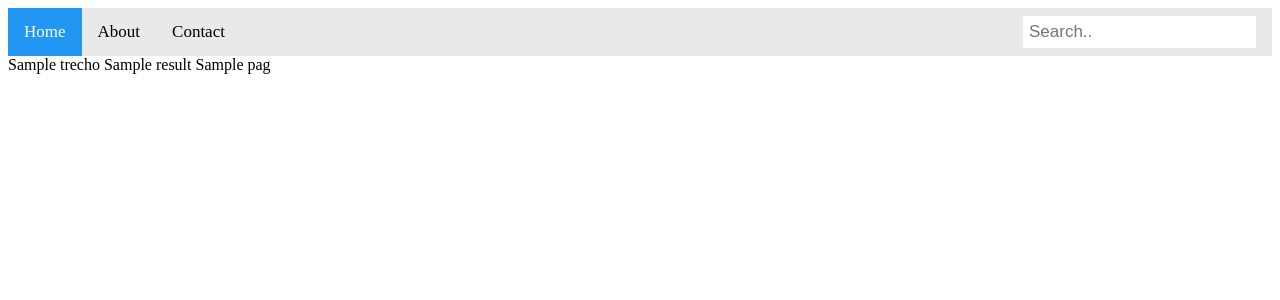
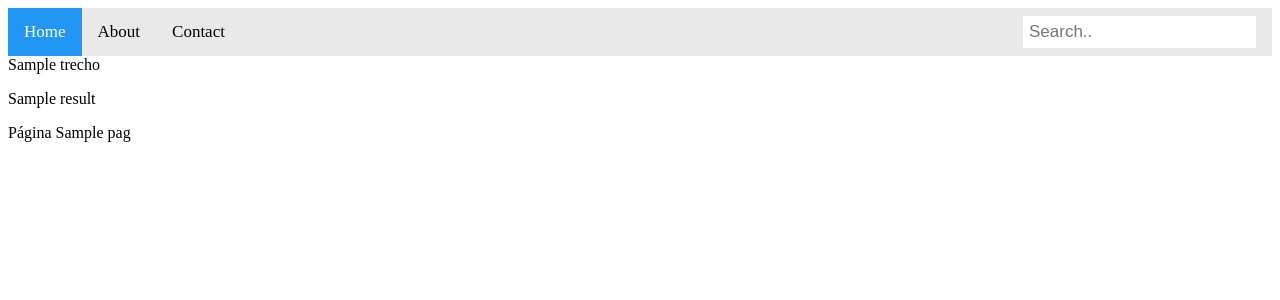
Before and after one commit to LucasLBF/poc-brf-api, a Flask app: template app/templates/search.html in a window 1280 px wide. Shown: the top 300 px of the page. Run offline with Flask 2, Linux system fonts and the light colour scheme; the template is opened without the code that fills it: most values are stand-ins (such as "Sample title", 1, 10 or a date in 2020).

Commit message:
fix: change html structure of search.html

```diff
--- a/app/templates/search.html
+++ b/app/templates/search.html
@@ -19,13 +19,13 @@
     {% if results %}
     <div class="container">
       {% for result in results %}
-      <div>
-      {% for s in secoes %}
-          {{ s.trecho }}
-          {{ result.nome }}
-          {{ s.pag }}
+        {% for s in result["secoes"] %}
+          <div class="data-box">
+            {{ s.trecho }}
+            <p class="source-name">{{ result.nome }}</p>
+            Página {{ s.pag }}
+          </div>
         {% endfor %}
-      </div>
       {% endfor %}
     </div>
     {% endif %}
```
Also changed, not shown: app/pdf_parser.py (+11 -0 lines).
